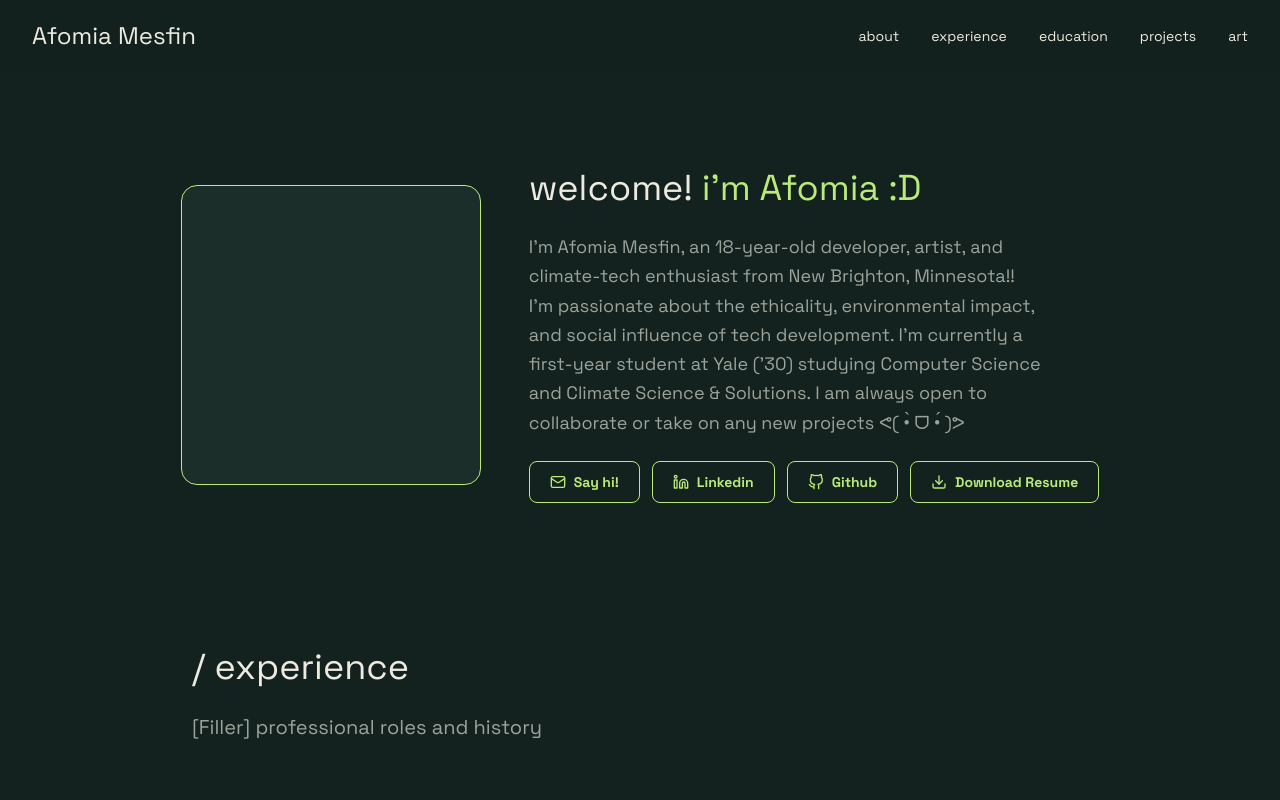
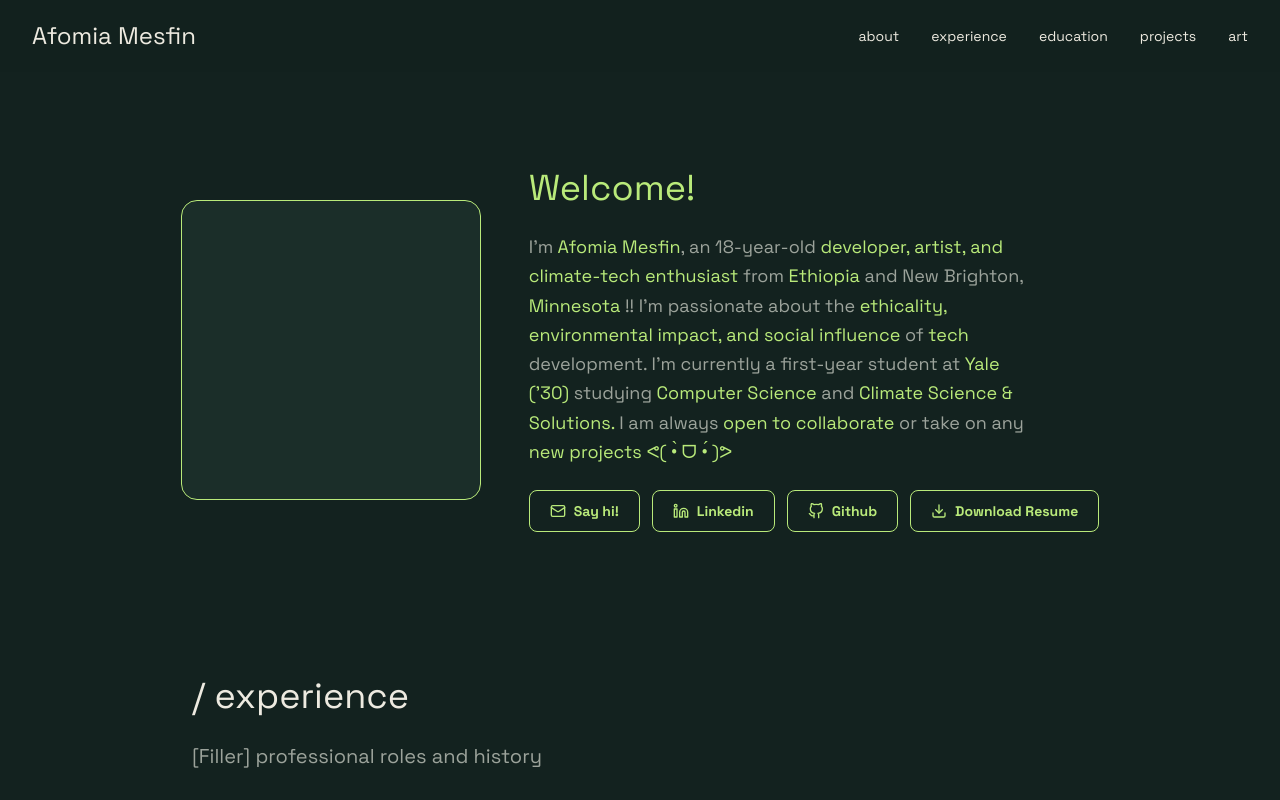
Before and after one commit to afomiamesfin/personal-portfolio, an Astro site: page / in a window 1280 px wide. Shown: the top 800 px of the page. Built offline with nearby package versions, Linux system fonts and the light colour scheme; Astro itself is replaced by a stand-in of ours.

Commit message:
safe resume; accent text;

```diff
--- a/LEARNING_LOG.md
+++ b/LEARNING_LOG.md
@@ -44,3 +44,5 @@ session 5 - 7/15, starting over!
 
 session 4 - 7/16
 - to change your icon pic, just go to favicon.io & upload the desired image, then replace all the favicon files in public (just paste in the new ones and agree when it prompts you to replace the existing files with the same name) since you already have the framework for them set up in BaseLayout.astro
+- to clarify different behviors in desktop vs mobile you can do flex-col and md:flex-row. like md is the trigger to define behaviors on a phone-like screen
+- remember to give different qualities to chunks of text in the same paragraph you just use <span class="qualities to apply">text to apply it to<span>
--- a/src/pages/index.astro
+++ b/src/pages/index.astro
@@ -5,17 +5,18 @@ const base = import.meta.env.BASE_URL; // for me BASE_URL is /portfolio/
 <BaseLayout title="home">
 
     <!-- about -->
-    <section id="about" class="items-center gap-12 text-4xl pt-24 pb-12 px-8 flex justify-center font-serif">
+    <section id="about" class="items-center gap-12 text-4xl pt-24 pb-12 px-8 flex flex-col md:flex-row justify-center font-serif">
         <!-- photo -->
-        <div class="w-75 h-75 rounded-2xl bg-card border border-accent"></div>
+        <div class="w-75 h-75 rounded-2xl bg-card border border-accent shrink-0"></div>
         <!-- text -->
         <div>
-            <h1 class="text-4xl mb-6">welcome! <span class=text-accent>i'm Afomia :D</span></h1>
+            <h1 class="text-4xl mb-6 text-accent">Welcome!</h1>
             <p class="leading-relaxed text-lg text-muted font-serif w-lg mb-6">
-                I'm Afomia Mesfin, an 18-year-old developer, artist, and climate-tech enthusiast from New Brighton, Minnesota!!
-                I'm passionate about the ethicality, environmental impact, and social influence of tech development. I'm
-                currently a first-year student at Yale ('30) studying Computer Science and Climate Science & Solutions.
-                I am always open to collaborate or take on any new projects ᕙ( •̀ ᗜ •́ )ᕗ
+                I'm <span class="text-accent">Afomia Mesfin</span>, an 18-year-old <span class="text-accent">developer,
+                artist, and climate-tech enthusiast</span> from <span class="text-accent">Ethiopia</span> and New Brighton, <span class="text-accent">Minnesota</span> !!
+                I'm passionate about the <span class="text-accent">ethicality, environmental impact, and social influence</span> of <span class="text-accent">tech</span> development.
+                I'm currently a first-year student at <span class="text-accent">Yale ('30) </span> studying <span class="text-accent">Computer Science </span> and <span class="text-accent">Climate Science & Solutions. </span>
+                I am always <span class="text-accent">open to collaborate</span> or take on any <span class="text-accent">new projects ᕙ( •̀ ᗜ •́ )ᕗ</span>
             </p>
             <!-- buttons -->
             <div class="flex flex-wrap gap-3">
```
Also changed, not shown: 1 other file.
